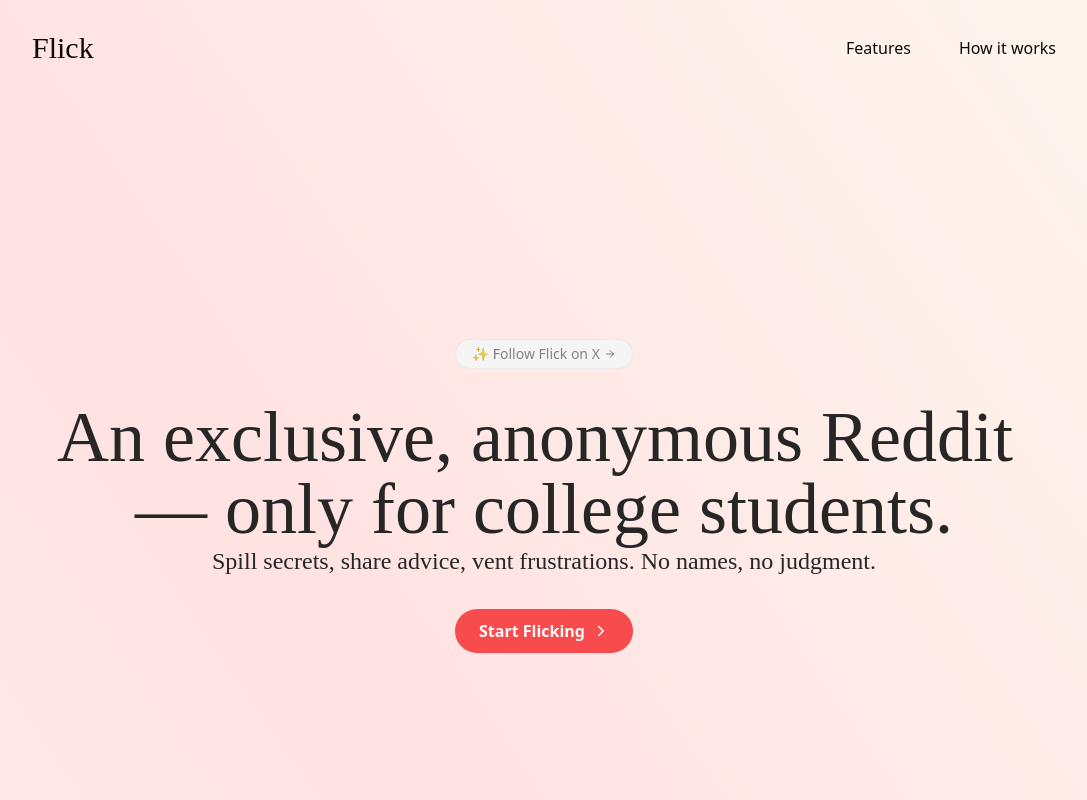
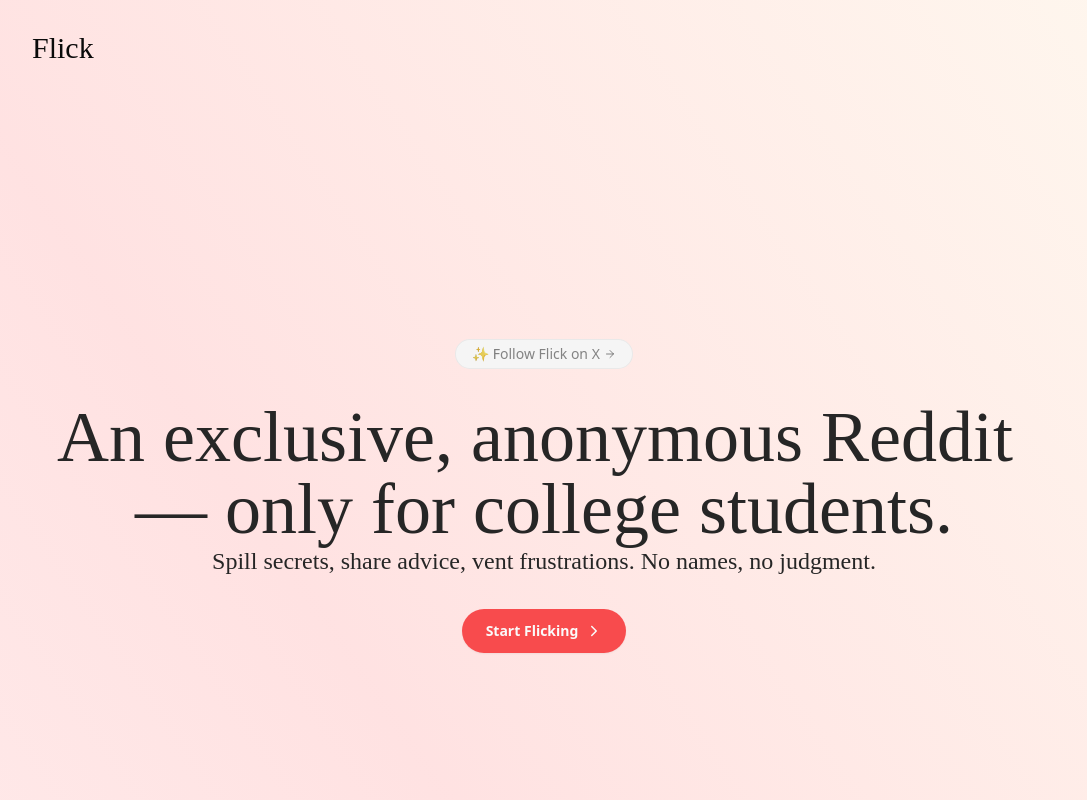
Before and after one commit to Dhvanitmonpara/flick-landing, a Next.js app: page / in a window 1280 px wide. Shown: the top 800 px of the page, without its empty margins (96-1183 px from the left). Built offline with nearby package versions, Linux system fonts and the light colour scheme.

Commit message:
made reponsive

```diff
--- a/src/app/page.tsx
+++ b/src/app/page.tsx
@@ -11,14 +11,14 @@ export default function Home() {
     <div className="min-h-screen px-4 bg-gradient-to-tr from-red-50 via-red-100 to-background">
       <div className="max-w-5xl mx-auto gap-8">
         <Header />
-        <div className="flex flex-col justify-center items-center gap-8 h-[800px]">
+        <div className="flex flex-col justify-center items-center gap-8 h-[500px] md:h-[600px] lg:h-[800px]">
           <AnimateWrapper delay={0.3} once>
             <div
               className={cn(
                 "group rounded-full border border-black/5 bg-neutral-100 text-base text-white transition-all ease-in hover:cursor-pointer hover:bg-neutral-200 dark:border-white/5 dark:bg-neutral-900 dark:hover:bg-neutral-800",
               )}
             >
-              <AnimatedShinyText className="inline-flex text-sm cursor-pointer items-center justify-center px-4 py-1 transition ease-out hover:text-neutral-600 hover:duration-300 hover:dark:text-neutral-400">
+              <AnimatedShinyText className="inline-flex text-xs md:text-sm cursor-pointer items-center justify-center px-4 py-1 transition ease-out hover:text-neutral-600 hover:duration-300 hover:dark:text-neutral-400">
                 <span>✨ Follow Flick on X</span>
                 <ArrowRightIcon className="ml-1 size-3 transition-transform duration-300 ease-in-out group-hover:translate-x-0.5" />
               </AnimatedShinyText>
@@ -28,12 +28,11 @@ export default function Home() {
             <TextAnimate as="h1" delay={0.4} className="font-editorial text-center max-w-5xl text-4xl sm:text-5xl md:text-6xl lg:text-7xl" animation="blurInUp" by="word" once>
               An exclusive, anonymous Reddit — only for college students.
             </TextAnimate>
-            <TextAnimate delay={0.6} className="font-garnett text-center max-w-5xl text-lg sm:text-xl md:text-2xl" animation="blurInUp" by="character" once>
+            <TextAnimate delay={0.6} className="font-garnett text-center max-w-5xl text-lg sm:text-xl md:text-2xl" animation="blurInUp" by="word" once>
               Spill secrets, share advice, vent frustrations. No names, no judgment.
             </TextAnimate>
           </div>
           <AnimateWrapper delay={0.8} once>
-            {/* <InteractiveHoverButton className="active:scale-95 transition-all">Start Flicking</InteractiveHoverButton> */}
             <CTAButton />
           </AnimateWrapper>
         </div>
--- a/src/components/landing/Header.tsx
+++ b/src/components/landing/Header.tsx
@@ -20,13 +20,13 @@ function Header() {
     <div
       className={`sticky flex justify-between items-center transition-all duration-300 mx-auto z-50 rounded-full ${scrolled
         ? 'top-8 shadow-md h-14 max-w-4xl pl-12 pr-2 bg-background'
-        : 'top-0 h-24 max-w-5xl'
+        : 'top-8 shadow-md h-14 max-w-4xl bg-background pl-12 pr-2 sm:px-0 sm:bg-transparent sm:shadow-none sm:top-0 sm:h-24 sm:max-w-5xl'
         }`}
     >
       <div className='font-avallon text-3xl animate-fade-in-blur'>
         <Link href="/">Flick</Link>
       </div>
-      <div className={`flex justify-center items-center ${scrolled ? "gap-8" : "gap-12"} animate-fade-in-blur`}>
+      <div className={`justify-center items-center hidden sm:flex ${scrolled ? "gap-8" : "gap-12"} animate-fade-in-blur`}>
         <Link className='hover:text-primary hover:font-semibold' href="/">Features</Link>
         <Link className='hover:text-primary hover:font-semibold' href="/">How it works</Link>
         {scrolled && <CTAButton className='animate-slide-in-left' />}
--- a/src/components/ui/button.tsx
+++ b/src/components/ui/button.tsx
@@ -10,7 +10,7 @@ const buttonVariants = cva(
     variants: {
       variant: {
         primary:
-          "bg-primary text-primary-foreground shadow-xs !font-bold text-md cursor-pointer !rounded-full active:scale-95 transition-all hover:bg-primary/90",
+          "bg-primary text-primary-foreground shadow-xs !font-bold text-sm md:text-md cursor-pointer !rounded-full active:scale-95 transition-all hover:bg-primary/90",
         default:
           "bg-primary text-primary-foreground shadow-xs hover:bg-primary/90",
         destructive:
```
